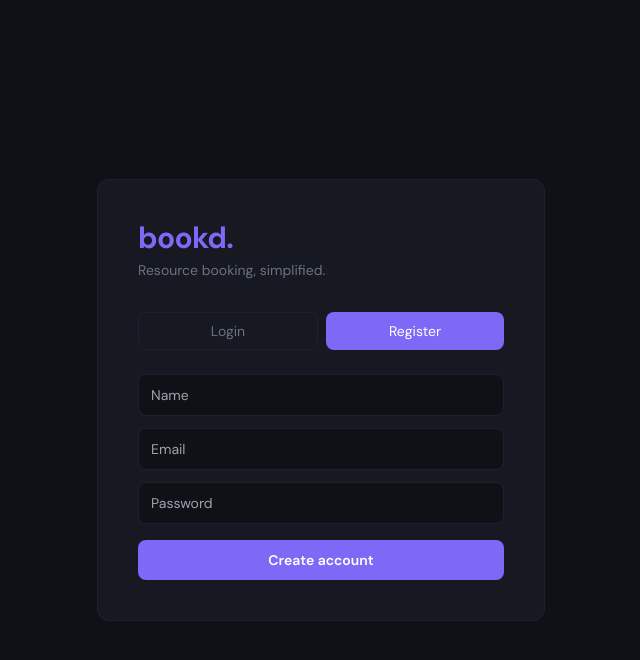
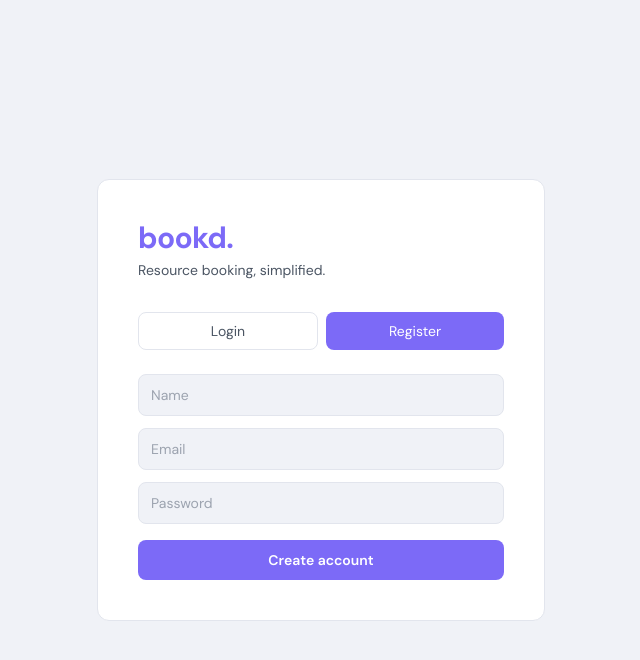
Before and after one commit to richlinds/BookingUI, a React (Vite) app: page /resources in a window 1280 px wide. Both pictures are taken after a click on the button "Register". Shown: the top 660 px of the page, without its empty margins (319-959 px from the left). Built offline with nearby package versions, Linux system fonts and the light colour scheme; no server answers.

Commit message:
feat: add light/dark mode toggle and improve card styling

```diff
--- a/src/components/Layout.tsx
+++ b/src/components/Layout.tsx
@@ -1,13 +1,55 @@
-// NavLink and Outlet are from React Router
-// NavLink is like a regular <a> tag but adds an "active" class when the route matches
-// Outlet renders whichever child route is currently active — like a slot in the layout
 import { NavLink, Outlet } from "react-router-dom";
 import { useAuth } from "../hooks/useAuthContext";
+import { useTheme } from "../hooks/useTheme";
+
+function SunIcon() {
+  return (
+    <svg
+      xmlns="http://www.w3.org/2000/svg"
+      width="16"
+      height="16"
+      viewBox="0 0 24 24"
+      fill="none"
+      stroke="currentColor"
+      strokeWidth="2"
+      strokeLinecap="round"
+      strokeLinejoin="round"
+    >
+      <circle cx="12" cy="12" r="5" />
+      <line x1="12" y1="1" x2="12" y2="3" />
+      <line x1="12" y1="21" x2="12" y2="23" />
+      <line x1="4.22" y1="4.22" x2="5.64" y2="5.64" />
+      <line x1="18.36" y1="18.36" x2="19.78" y2="19.78" />
+      <line x1="1" y1="12" x2="3" y2="12" />
+      <line x1="21" y1="12" x2="23" y2="12" />
+      <line x1="4.22" y1="19.78" x2="5.64" y2="18.36" />
+      <line x1="18.36" y1="5.64" x2="19.78" y2="4.22" />
+    </svg>
+  );
+}
+
+function MoonIcon() {
+  return (
+    <svg
+      xmlns="http://www.w3.org/2000/svg"
+      width="16"
+      height="16"
+      viewBox="0 0 24 24"
+      fill="none"
+      stroke="currentColor"
+      strokeWidth="2"
+      strokeLinecap="round"
+      strokeLinejoin="round"
+    >
+      <path d="M21 12.79A9 9 0 1 1 11.21 3 7 7 0 0 0 21 12.79z" />
+    </svg>
+  );
+}
 
 export default function Layout() {
   const { user, logout } = useAuth();
+  const { theme, toggle } = useTheme();
 
-  // Build nav items dynamically — only show Admin tab to admin users
   const navItems = [
     { to: "/resources", label: "Resources" },
     { to: "/bookings", label: "My Bookings" },
@@ -15,21 +57,20 @@ export default function Layout() {
   ];
 
   return (
-    <div className="min-h-screen bg-surface text-gray-200 font-sans">
-      {/* sticky top-0 keeps the header visible as you scroll */}
+    <div className="min-h-screen bg-surface text-gray-900 dark:text-gray-100 font-sans">
       <header className="sticky top-0 z-10 bg-surface border-b border-border flex items-center gap-6 px-6 py-3">
         <h1 className="text-xl font-bold text-accent tracking-tight">bookd.</h1>
 
         <nav className="flex gap-1 flex-1">
           {navItems.map(({ to, label }) => (
-            // NavLink passes an isActive boolean to the className function
-            // so we can apply different styles to the current page's link
             <NavLink
               key={to}
               to={to}
               className={({ isActive }) =>
                 `px-3 py-1.5 rounded-lg text-sm transition-colors ${
-                  isActive ? "bg-border text-gray-100" : "text-gray-500 hover:text-gray-300"
+                  isActive
+                    ? "bg-border text-gray-900 dark:text-gray-100"
+                    : "text-gray-500 hover:text-gray-900 dark:hover:text-gray-200"
                 }`
               }
             >
@@ -39,18 +80,23 @@ export default function Layout() {
         </nav>
 
         <div className="flex items-center gap-3">
-          <span className="text-sm text-gray-500">{user?.name}</span>
-          {/* ?. is optional chaining — safely access name even if user is null */}
+          <span className="text-sm text-gray-500 dark:text-gray-400">{user?.name}</span>
+          <button
+            onClick={toggle}
+            className="text-sm border border-border rounded-lg px-3 py-1.5 text-gray-500 dark:text-gray-400 hover:text-gray-900 dark:hover:text-gray-200 transition-colors"
+            aria-label="Toggle theme"
+          >
+            {theme === "dark" ? <SunIcon /> : <MoonIcon />}
+          </button>
           <button
             onClick={logout}
-            className="text-sm border border-border text-gray-500 rounded-lg px-3 py-1.5 hover:text-gray-300"
+            className="text-sm border border-border rounded-lg px-3 py-1.5 text-gray-500 dark:text-gray-400 hover:text-gray-900 dark:hover:text-gray-200 transition-colors"
           >
             Sign out
           </button>
         </div>
       </header>
 
-      {/* Outlet renders the matched child route — ResourcesPage, BookingsPage, or AdminPage */}
       <main className="max-w-5xl mx-auto px-6 py-8">
         <Outlet />
       </main>
--- /dev/null
+++ b/src/hooks/useTheme.ts
@@ -0,0 +1,29 @@
+import { useState, useEffect } from "react";
+
+type Theme = "dark" | "light";
+
+export function useTheme() {
+  const [theme, setTheme] = useState<Theme>(
+    () => (localStorage.getItem("theme") as Theme) ?? "dark"
+  );
+
+  useEffect(() => {
+    const root = document.documentElement;
+    if (theme === "dark") {
+      root.classList.add("dark");
+    } else {
+      root.classList.remove("dark");
+    }
+    localStorage.setItem("theme", theme);
+  }, [theme]);
+
+  // Apply on first render before any paint
+  useEffect(() => {
+    const saved = (localStorage.getItem("theme") as Theme) ?? "dark";
+    if (saved === "dark") document.documentElement.classList.add("dark");
+  }, []);
+
+  const toggle = () => setTheme((t) => (t === "dark" ? "light" : "dark"));
+
+  return { theme, toggle };
+}
--- a/src/index.css
+++ b/src/index.css
@@ -4,7 +4,25 @@
 @tailwind components;
 @tailwind utilities;
 
+/* Light mode (default) */
+:root {
+  --color-surface: #f0f2f7;
+  --color-card: #ffffff;
+  --color-border: #e2e5ed;
+  --color-accent: #7c6af7;
+  --color-tag: #e2e5ed;
+}
+
+/* Dark mode */
+:root.dark {
+  --color-surface: #0f1117;
+  --color-card: #161822;
+  --color-border: #1e2130;
+  --color-accent: #7c6af7;
+  --color-tag: #1e2130;
+}
+
 body {
   margin: 0;
-  background-color: #0f1117;
+  background-color: var(--color-surface);
 }
--- a/src/pages/AuthPage.tsx
+++ b/src/pages/AuthPage.tsx
@@ -37,7 +37,9 @@ export default function AuthPage() {
     <div className="min-h-screen bg-surface flex items-center justify-center">
       <div className="bg-card border border-border rounded-xl p-10 w-full max-w-md">
         <h1 className="text-3xl font-bold text-accent tracking-tight">bookd.</h1>
-        <p className="text-gray-500 text-sm mt-1 mb-8">Resource booking, simplified.</p>
+        <p className="text-gray-600 dark:text-gray-400 text-sm mt-1 mb-8">
+          Resource booking, simplified.
+        </p>
 
         {/* Tab switcher between login and register */}
         <div className="flex gap-2 mb-6">
@@ -51,7 +53,7 @@ export default function AuthPage() {
               className={`flex-1 py-2 rounded-lg text-sm capitalize transition-colors ${
                 mode === m
                   ? "bg-accent text-white"
-                  : "border border-border text-gray-500 hover:text-gray-300"
+                  : "border border-border text-gray-600 dark:text-gray-400 hover:text-gray-900 dark:hover:text-gray-200"
               }`}
             >
               {m}
@@ -63,7 +65,7 @@ export default function AuthPage() {
           {/* Only show the name field in register mode */}
           {mode === "register" && (
             <input
-              className="bg-surface border border-border rounded-lg px-3 py-2.5 text-sm text-gray-200 outline-none focus:border-accent"
+              className="bg-surface border border-border rounded-lg px-3 py-2.5 text-sm text-gray-900 dark:text-gray-200 outline-none focus:border-accent"
               placeholder="Name"
               value={name}
               onChange={(e) => setName(e.target.value)}
@@ -71,7 +73,7 @@ export default function AuthPage() {
             />
           )}
           <input
-            className="bg-surface border border-border rounded-lg px-3 py-2.5 text-sm text-gray-200 outline-none focus:border-accent"
+            className="bg-surface border border-border rounded-lg px-3 py-2.5 text-sm text-gray-900 dark:text-gray-200 outline-none focus:border-accent"
             type="email"
             placeholder="Email"
             value={email}
@@ -79,7 +81,7 @@ export default function AuthPage() {
             required
           />
           <input
-            className="bg-surface border border-border rounded-lg px-3 py-2.5 text-sm text-gray-200 outline-none focus:border-accent"
+            className="bg-surface border border-border rounded-lg px-3 py-2.5 text-sm text-gray-900 dark:text-gray-200 outline-none focus:border-accent"
             type="password"
             placeholder="Password"
             value={password}
--- a/src/pages/ResourcesPage.tsx
+++ b/src/pages/ResourcesPage.tsx
@@ -3,6 +3,7 @@ import { Resource } from "../types";
 import { api } from "../api/client";
 import { useResources } from "../hooks/useResources";
 import { useBookings } from "../hooks/useBookings";
+import ImageLightbox from "../components/ImageLightbox";
 
 interface BookingFormProps {
   resource: Resource;
@@ -149,25 +150,58 @@ interface ResourceCardProps {
 }
 
 function ResourceCard({ resource, onBooked }: ResourceCardProps) {
-  // Track whether the booking form is open for this specific card
   const [showForm, setShowForm] = useState(false);
+  const [lightbox, setLightbox] = useState(false);
 
   return (
-    <div className="bg-card border border-border rounded-xl p-5">
+    <div className="group bg-card border border-border rounded-xl overflow-hidden flex flex-col hover:border-accent hover:shadow-lg transition-all duration-200">
+      <div className="aspect-video w-full overflow-hidden bg-surface flex-shrink-0 relative">
+        {resource.image_url ? (
+          <img
+            src={resource.image_url}
+            alt={`${resource.name} preview`}
+            className="h-full w-full object-cover cursor-zoom-in group-hover:scale-105 transition-transform duration-300"
+            onClick={() => setLightbox(true)}
+          />
+        ) : (
+          <div className="h-full w-full flex items-center justify-center text-gray-600 text-xs italic">
+            No image
+          </div>
+        )}
+      </div>
+      {lightbox && resource.image_url && (
+        <ImageLightbox
+          src={resource.image_url}
+          alt={resource.name}
+          onClose={() => setLightbox(false)}
+        />
+      )}
+      <div className="p-5 flex flex-col flex-1">
         <div className="flex justify-between items-start mb-1">
-        <h3 className="font-semibold text-gray-100">{resource.name}</h3>
-        <span className="text-xs bg-border text-gray-400 px-2 py-0.5 rounded">
+          <h3 className="font-semibold text-gray-900 dark:text-gray-100">{resource.name}</h3>
+          <span className="text-xs bg-border text-gray-500 dark:text-gray-400 px-2 py-0.5 rounded flex-shrink-0 ml-2">
             cap. {resource.capacity}
           </span>
         </div>
-      {/* ?? is the nullish coalescing operator — use right side if left is null or undefined */}
-      <p className="text-sm text-gray-500 mb-4">{resource.description ?? "No description"}</p>
-
-      {/* Toggle between the Book button and the booking form */}
+        <p className="text-sm text-gray-600 dark:text-gray-400 mb-3 flex-1">
+          {resource.description ?? <span className="italic">No description</span>}
+        </p>
+        {!!resource.tags?.length && (
+          <div className="mb-3 flex flex-wrap gap-1.5">
+            {resource.tags.map((tag) => (
+              <span
+                key={`${resource.id}-tag-${tag}`}
+                className="text-xs rounded-full bg-tag px-2.5 py-0.5 text-gray-700 dark:text-gray-300"
+              >
+                {tag}
+              </span>
+            ))}
+          </div>
+        )}
         {!showForm ? (
           <button
             onClick={() => setShowForm(true)}
-          className="w-full bg-accent text-white rounded-lg py-2 text-sm font-semibold hover:bg-opacity-90"
+            className="w-full bg-accent text-white rounded-lg py-2 text-sm font-semibold hover:opacity-90 transition-opacity mt-auto"
           >
             Book
           </button>
@@ -181,6 +215,7 @@ function ResourceCard({ resource, onBooked }: ResourceCardProps) {
             onCancel={() => setShowForm(false)}
           />
         )}
+      </div>
     </div>
   );
 }
--- a/tailwind.config.cjs
+++ b/tailwind.config.cjs
@@ -1,13 +1,15 @@
 /** @type {import('tailwindcss').Config} */
 module.exports = {
   content: ["./src/**/*.{js,jsx,ts,tsx}"],
+  darkMode: "class",
   theme: {
     extend: {
       colors: {
-        surface: "#0f1117",
-        card: "#161822",
-        border: "#1e2130",
-        accent: "#7c6af7",
+        surface: "var(--color-surface)",
+        card: "var(--color-card)",
+        border: "var(--color-border)",
+        accent: "var(--color-accent)",
+        tag: "var(--color-tag)",
       },
       fontFamily: {
         sans: ["DM Sans", "sans-serif"],
```
Lines whose indentation alone changed are shown as unchanged.
